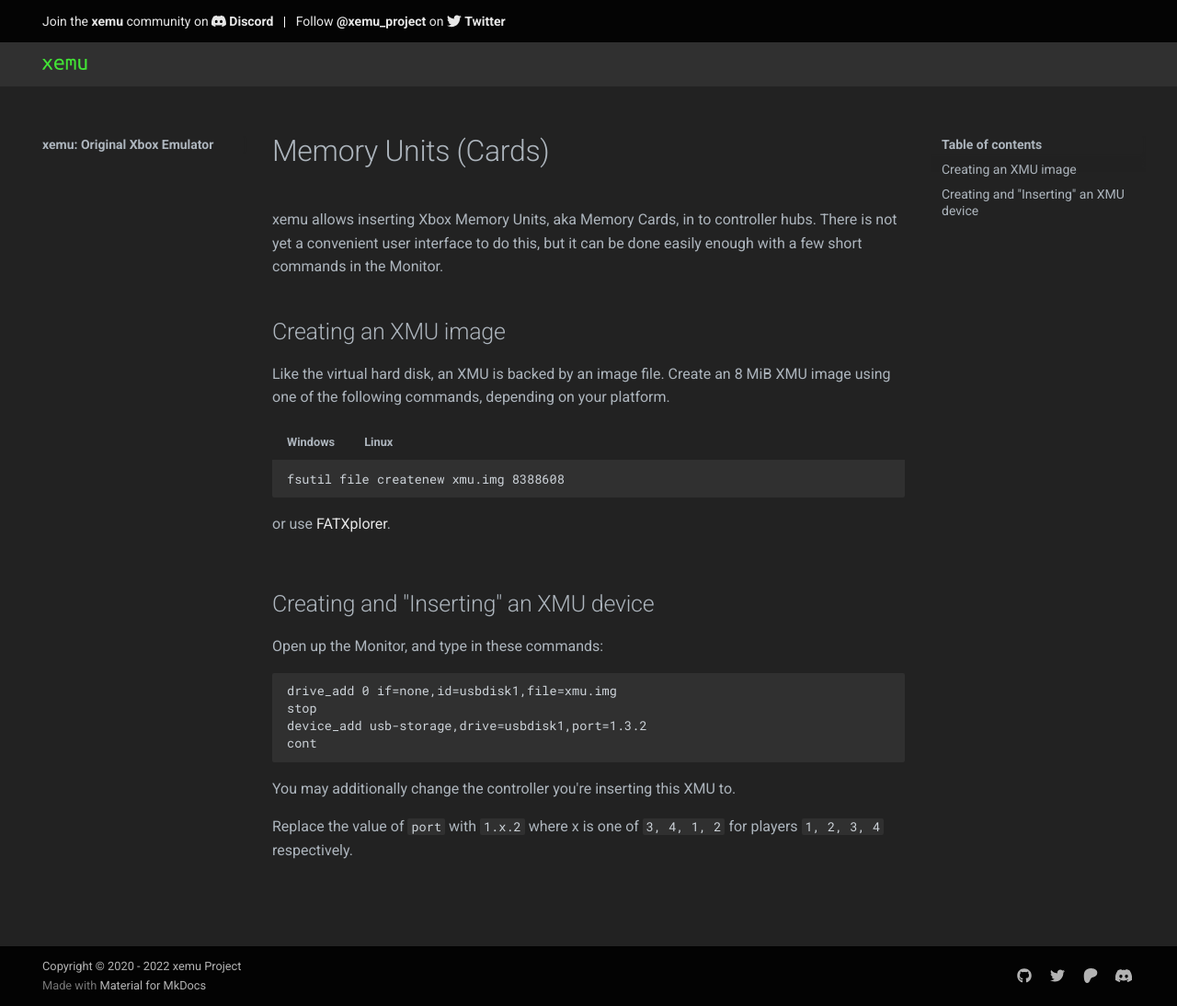
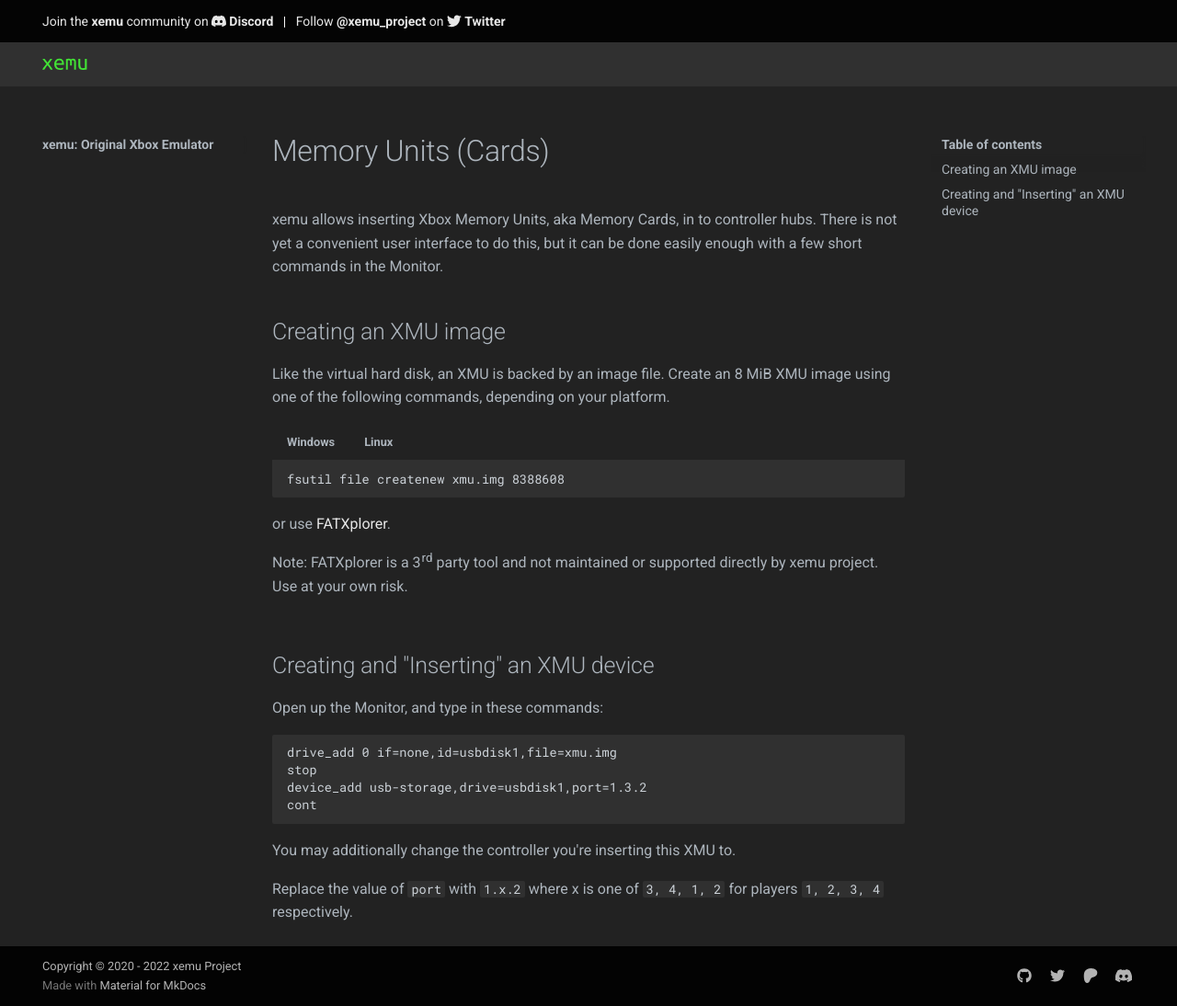
Before and after one commit to xemu-project/xemu-website, an MkDocs documentation site: the page built from docs/docs/xmus.md, in a window 1280 px wide and 1094 px high. Shown: the whole window at 92% size. Built offline with MkDocs 1.6.1 and Material for MkDocs 9.7.7, drawn with Linux system fonts in a browser that asks for light colours.

Commit message:
Further disclaimer about support

````diff
--- a/docs/docs/xmus.md
+++ b/docs/docs/xmus.md
@@ -11,6 +11,8 @@ Like the virtual hard disk, an XMU is backed by an image file. Create an 8 MiB X
 	```
 
 	or use [FATXplorer](https://fatxplorer.eaton-works.com/2021/08/18/fatxplorer-3-0-beta-15--formatting-a-file-is-now-supported/).
+
+	Note: FATXplorer is a 3rd party tool and not maintained or supported directly by xemu project. Use at your own risk.
 
 === "Linux"
 
````
